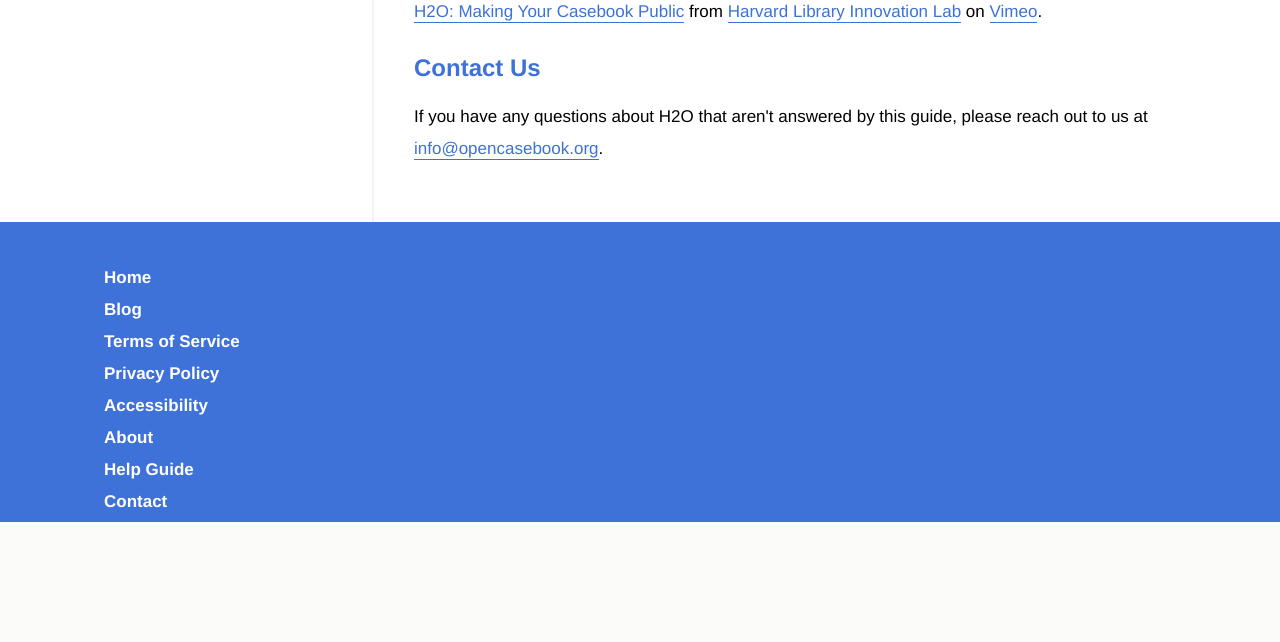
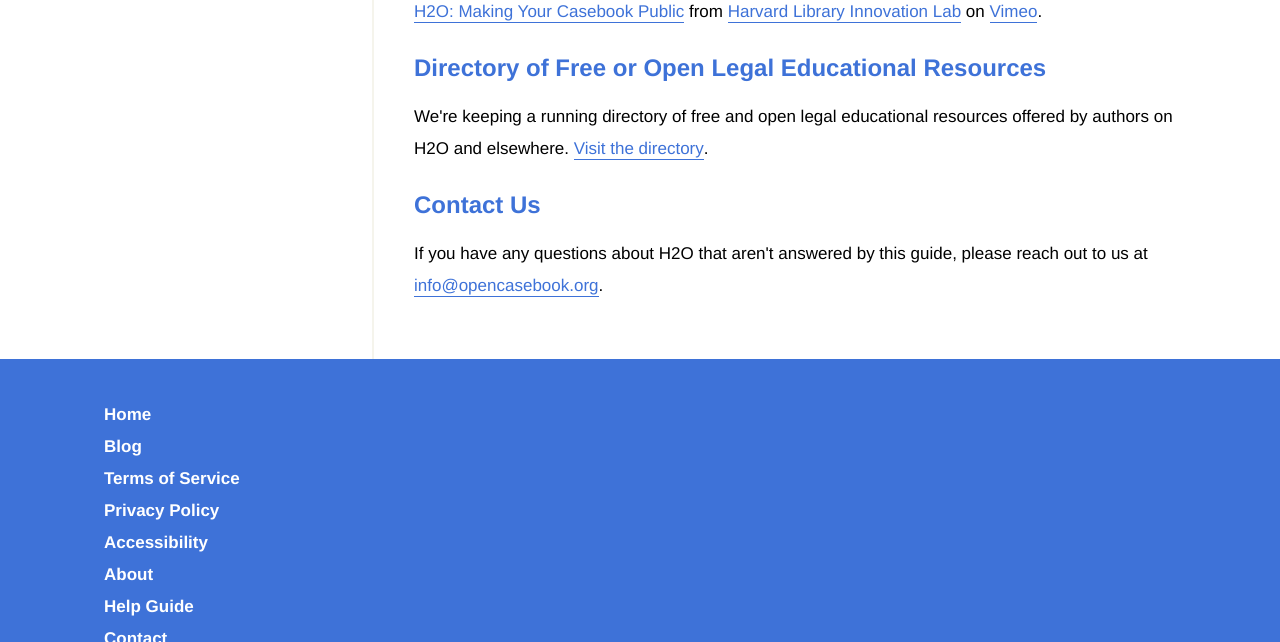
Before and after one commit to harvard-lil/h2o-static, a Jekyll site: the page built from app/other-resources.html, in a window 1280 px wide and 900 px high, scrolled down 3222 px, cut to the strip 258-900 px from the top of the window. Built offline with Jekyll 4.4.1, drawn with Linux system fonts in a browser that asks for light colours; before the commit the page ends 4002 px from its top, so only the background shows below that.

Commit message:
move directory, add form

```diff
--- a/app/index.html
+++ b/app/index.html
@@ -41,7 +41,6 @@ sharing-image: images/h2o-logo.svg
         </ul>
         </li>
         <li ><a href="#librarians" class="toc-1">For Librarians</a></li>
-        <li ><a href="#directory" class="toc-1">Casebook Directory</a></li>
     </ul>
 </nav>
 
--- a/app/other-resources.html
+++ b/app/other-resources.html
@@ -24,6 +24,7 @@ sharing-image: images/h2o-logo.svg
               <li><a href="#publishing-video">Publishing</a></li>
           </ul>
       </li>
+      <li><a href="#casebook-directory">OER Directory</a></li>
       <li><a href="#contact-us">Contact Us</a></li>
   </ul>
 </nav>
@@ -62,9 +63,10 @@ sharing-image: images/h2o-logo.svg
             <div style="padding:56.25% 0 0 0;position:relative;"><iframe title="publishing casebooks" src="https://player.vimeo.com/video/293212062" style="position:absolute;top:0;left:0;width:100%;height:100%;" frameborder="0" webkitallowfullscreen mozallowfullscreen allowfullscreen></iframe></div><script src="https://player.vimeo.com/api/player.js"></script>
             <p><a href="https://vimeo.com/293212062">H2O: Making Your Casebook Public</a> from <a href="https://vimeo.com/user7144664">Harvard Library Innovation Lab</a> on <a href="https://vimeo.com">Vimeo</a>.</p>
         </li>
+    </ul>
 
-
-    </ul>
+    <h2 id="casebook-directory">Directory of Free or Open Legal Educational Resources</h2>
+    <p>We're keeping a running directory of free and open legal educational resources offered by authors on H2O and elsewhere. <a href="{{ site.baseurl }}/casebook-directory">Visit the directory</a>.</p>
 
     <h2 id="contact-us">Contact Us</h2>
     <p>If you have any questions about H2O that aren't answered by this guide, please reach out to us at <a href="mailto:info@opencasebook.org">info@opencasebook.org</a>.</p>
```
Also changed, not shown: other parts of app/index.html (+0 -3 lines).
